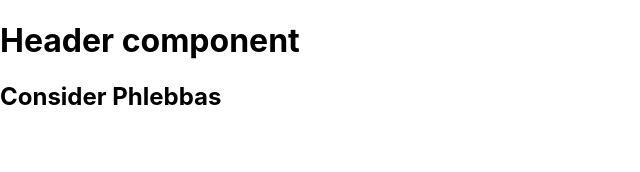
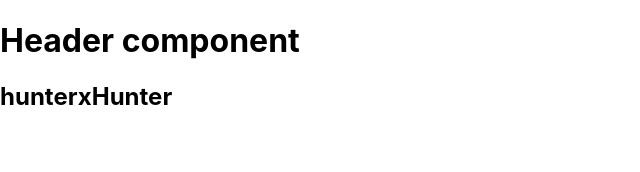
Before and after one commit to antromo741/react-todo-list, a React (Create React App) app: page / in a window 1280 px wide. Shown: the top 172 px of the page, without its empty margins (0-640 px from the left). Built offline with nearby package versions, Linux system fonts and the light colour scheme.

Commit message:
now header has a default prop

```diff
--- a/src/App.js
+++ b/src/App.js
@@ -4,7 +4,7 @@ function App() {
 
   return (
     <div className="container">
-     <Header title="Consider Phlebbas" />
+     <Header />
 
     </div>
   );
--- a/src/components/Header.js
+++ b/src/components/Header.js
@@ -7,5 +7,7 @@ const Header = (props) => {
        </header>
     )
 }
-
+Header.defaultProps = {
+    title: 'hunterxHunter'
+}
 export default Header
```
